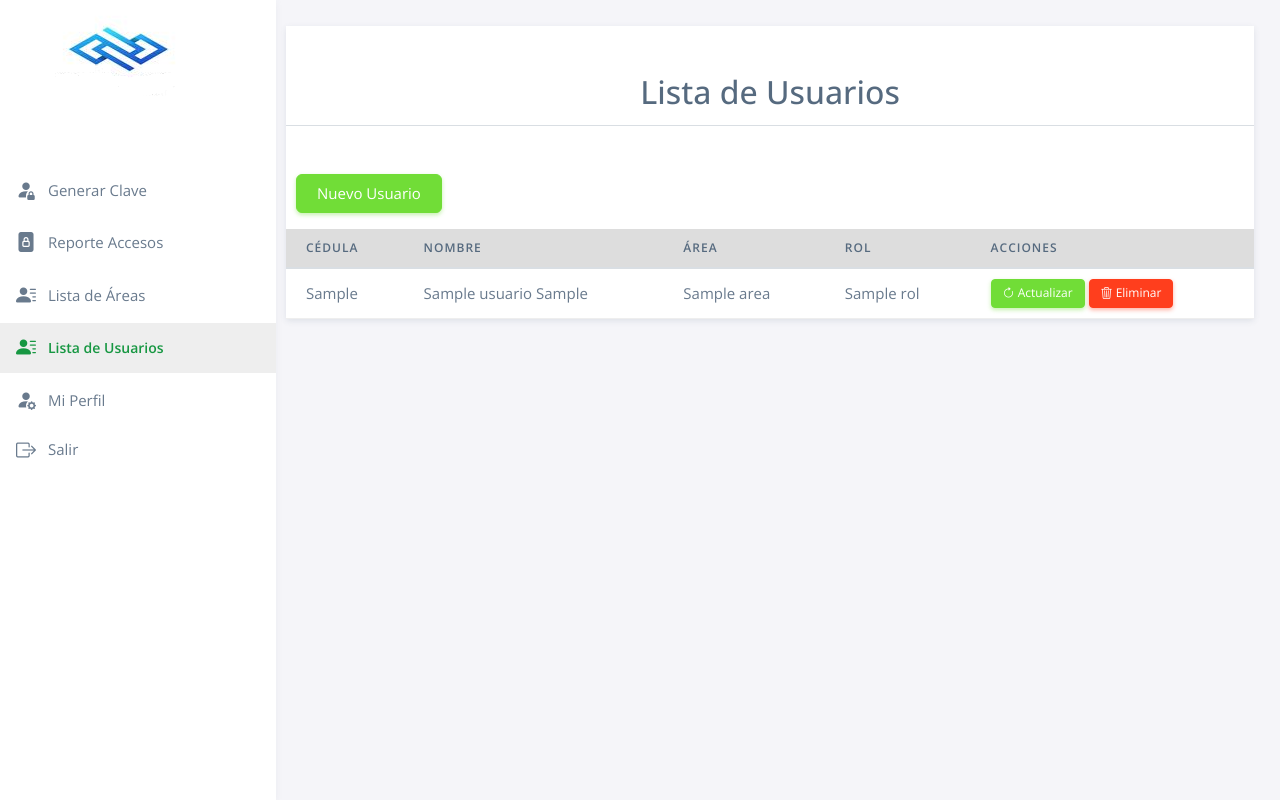
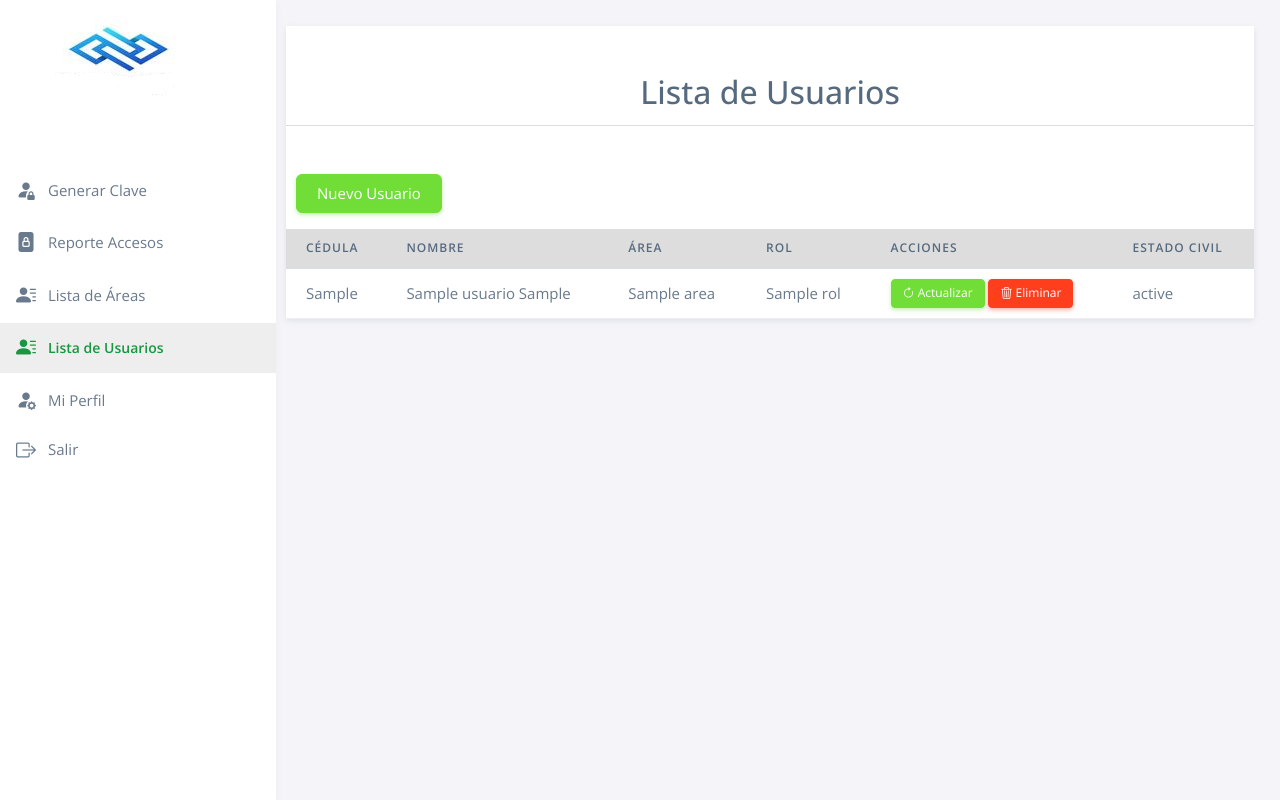
Before and after one commit to Rag-x/Rag-x.github.io, a Flask app: page /lista-de-usuarios in a window 1280 px wide. Run offline with Flask 3, Linux system fonts and the light colour scheme; the visitor is signed in with stand-in values (Sample User, id 1); tables that the repository leaves empty or names only in its code hold one stand-in row (values such as "Sample post"); data that the repository does not hold is empty; some libraries are stand-ins or nearby versions.

Commit message:
comit lista usuarios

```diff
--- a/my-app/controllers/funciones_home.py
+++ b/my-app/controllers/funciones_home.py
@@ -128,7 +128,7 @@ def lista_usuariosBD():
     try:
         with connectionBD() as conexion_MySQLdb:
             with conexion_MySQLdb.cursor(dictionary=True) as cursor:
-                querySQL = "SELECT id_usuario, cedula, nombre_usuario, apellido_usuario, id_area, id_rol FROM usuarios"
+                querySQL = "SELECT id_usuario, cedula, nombre_usuario, apellido_usuario, id_area, id_rol, estado_civil FROM usuarios"
                 cursor.execute(querySQL,)
                 usuariosBD = cursor.fetchall()
         return usuariosBD
--- a/my-app/templates/public/usuarios/lista_usuarios.html
+++ b/my-app/templates/public/usuarios/lista_usuarios.html
@@ -26,6 +26,7 @@
             <th>Área</th>
             <th>Rol</th>
             <th>Acciones</th>
+            <th>Estado civil</th>
           </tr>
         </thead>
         <tbody>
@@ -68,6 +69,7 @@
                   Eliminar
                 </a>
             </td>
+            <td>{{ usuario.estado_civil}}</td>
           </tr>
           {% endfor %}
         </tbody>
```
